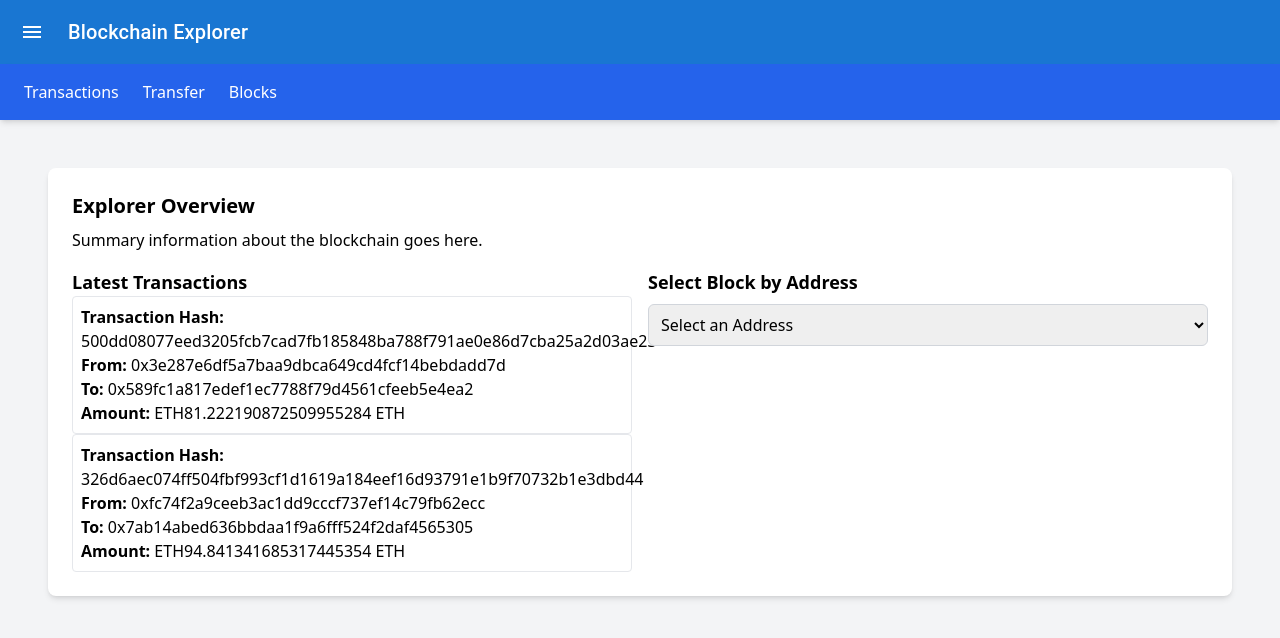
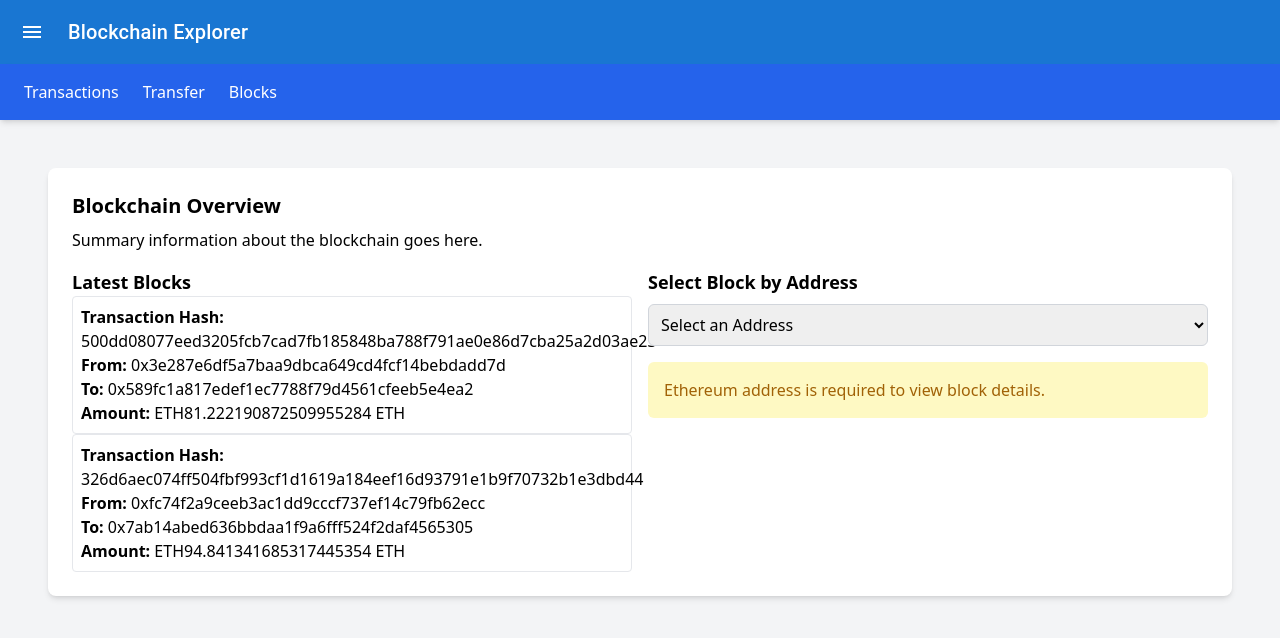
Before and after one commit to PrayagTandon/Front-End, a React (Vite) app in the folder ethereum-blockchain-explorer/: page /blocks in a window 1280 px wide. Shown: the top 638 px of the page. Built offline with nearby package versions, Linux system fonts and the light colour scheme.

Commit message:
Transfer component fix

```diff
--- a/ethereum-blockchain-explorer/src/components/Blocks.jsx
+++ b/ethereum-blockchain-explorer/src/components/Blocks.jsx
@@ -19,6 +19,7 @@ const Blocks = ({ transactions }) => {
                 value={selectedAddress}
                 onChange={handleOnChange}
                 className="block w-full p-2 border border-gray-300 rounded-md"
+                required
             >
                 <option value="">Select an Address</option>
                 {transactions.map((tx, index) => (
@@ -28,7 +29,13 @@ const Blocks = ({ transactions }) => {
                 ))}
             </select>
 
-            {selectedBlock && <BlockDetails {...selectedBlock} />}
+            {selectedBlock ? (
+                <BlockDetails {...selectedBlock} />
+            ) : (
+                <div className="bg-yellow-100 text-yellow-700 p-4 mt-4 rounded-md">
+                    Ethereum address is required to view block details.
+                </div>
+            )}
         </div>
     );
 };
--- a/ethereum-blockchain-explorer/src/components/Dashboard.jsx
+++ b/ethereum-blockchain-explorer/src/components/Dashboard.jsx
@@ -21,14 +21,16 @@ const Dashboard = ({ section }) => {
         setLatestBlocks((prevBlocks) => [newTx, ...prevBlocks.slice(0, 1)]);
     };
 
+    const availableAddresses = transactions.map((tx) => tx.from);
+
     return (
         <div className="p-6">
             <div className="bg-white rounded-lg shadow-md p-6 mb-6">
-                <h2 className="text-xl font-bold">Explorer Overview</h2>
+                <h2 className="text-xl font-bold">Blockchain Overview</h2>
                 <p className="mt-2">Summary information about the blockchain goes here.</p>
                 <div className="grid grid-cols-2 gap-4 mt-4">
                     <div>
-                        <h3 className="font-semibold text-lg">Latest Transactions</h3>
+                        <h3 className="font-semibold text-lg">Latest Blocks</h3>
                         <ul>
                             {latestBlocks.map((block, index) => (
                                 <li key={index} className="border p-2 rounded">
@@ -43,7 +45,7 @@ const Dashboard = ({ section }) => {
 
                     <div>
                         {section === 'transactions' && <Transactions transactions={transactions} />}
-                        {section === 'transfer' && <Transfer addNewTransaction={addNewTransaction} />}
+                        {section === 'transfer' && <Transfer addNewTransaction={addNewTransaction} availableAddresses={availableAddresses} />}
                         {section === 'blocks' && <Blocks transactions={transactions} />}
                     </div>
                 </div>
--- a/ethereum-blockchain-explorer/src/components/MockData.js
+++ b/ethereum-blockchain-explorer/src/components/MockData.js
@@ -7,12 +7,12 @@ export const generateMockEthereumData = (num = 25) => {
 
     for (let i = 0; i < num; i++) {
         const block = {
-            blockNumber: faker.datatype.number({ min: 1000000, max: 2000000 }),  // Random block number
-            transactionHash: CryptoJS.SHA256(faker.datatype.uuid()).toString(),  // Transaction hash
+            blockNumber: faker.number.float({ min: 1000000, max: 2000000 }),  // Random block number
+            transactionHash: CryptoJS.SHA256(faker.string.uuid()).toString(),  // Transaction hash
             from: faker.finance.ethereumAddress(),  // From address
             to: faker.finance.ethereumAddress(),    // To address
-            amount: faker.finance.amount(0.1, 100, 18, 'ETH'),  // Random ETH amount
-            gasUsed: faker.datatype.number({ min: 21000, max: 500000 }),  // Gas used
+            amount: faker.finance.amount({ min: 0.1, max: 100, dec: 18, symbol: 'ETH' }),  // Random ETH amount
+            gasUsed: faker.number.float({ min: 21000, max: 500000 }),  // Gas used
             timestamp: faker.date.recent().toISOString(),  // Recent timestamp
         };
 
--- a/ethereum-blockchain-explorer/src/components/Transfer.jsx
+++ b/ethereum-blockchain-explorer/src/components/Transfer.jsx
@@ -44,12 +44,19 @@ const Transfer = ({ addNewTransaction, availableAddresses }) => {
 
             <div className="mb-4">
                 <label className="block text-sm font-medium">To Address</label>
-                <input
-                    type="text"
+                <select
                     value={toAddress}
-                    onChange={(e) => setToAddress(e.target.value)}
+                    onChange={(e) => setFromAddress(e.target.value)}
                     className="mt-1 block w-full p-2 border rounded-md"
-                />
+                    required
+                >
+                    <option value="">Select To Address</option>
+                    {availableAddresses.map((address, index) => (
+                        <option key={index} value={address}>
+                            {address}
+                        </option>
+                    ))}
+                </select>
             </div>
 
             <div className="mb-4">
```
